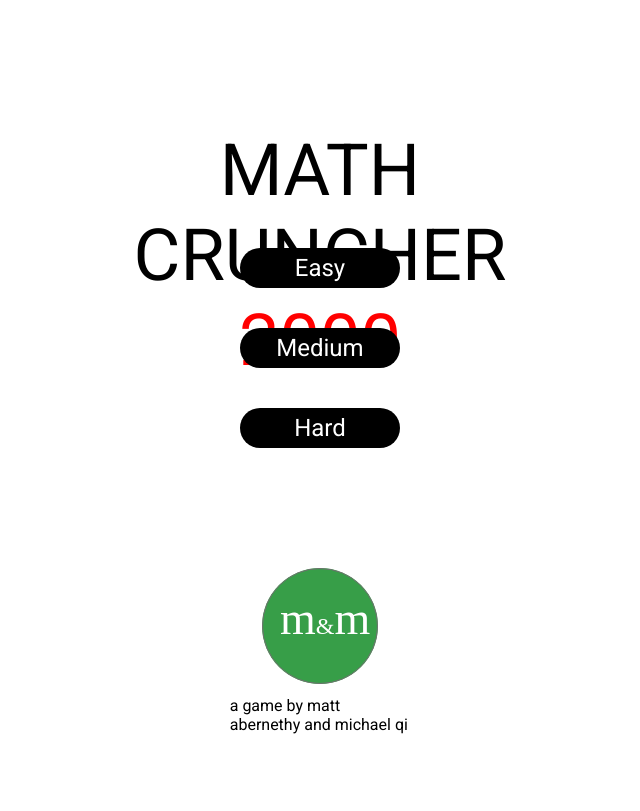
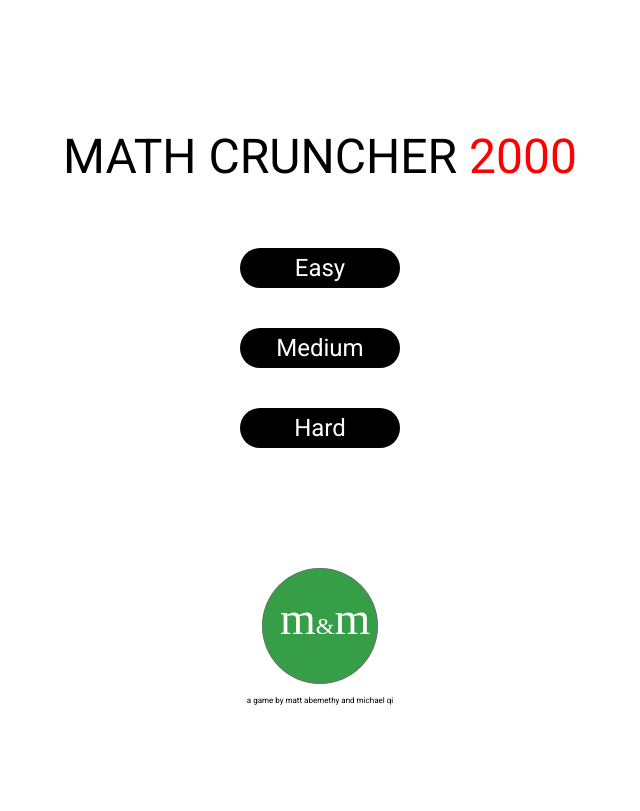
Before and after one commit to mattabernethy/comp580-project, a plain HTML site: page index.html in a window 1280 px wide. Shown: the whole page, without its empty margins (320-960 px from the left). Drawn offline with Linux system fonts and the light colour scheme.

Commit message:
Front Page v1 sizing fix
fixed size of title and names on the bottom of the page

```diff
--- a/style.css
+++ b/style.css
@@ -5,7 +5,7 @@
 }
 
 #frontPageTitle{
-    font-size: 450%;
+    font-size: 6vh;
     grid-column: 5/11;
     grid-row: 2/3;
     text-align: center;
@@ -53,6 +53,10 @@
     margin-bottom: 1vh;
 }
 
+#names{
+    font-size: 1vh;
+}
+
 .f1{
     font-family: 'Roboto', serif;
 }
```
